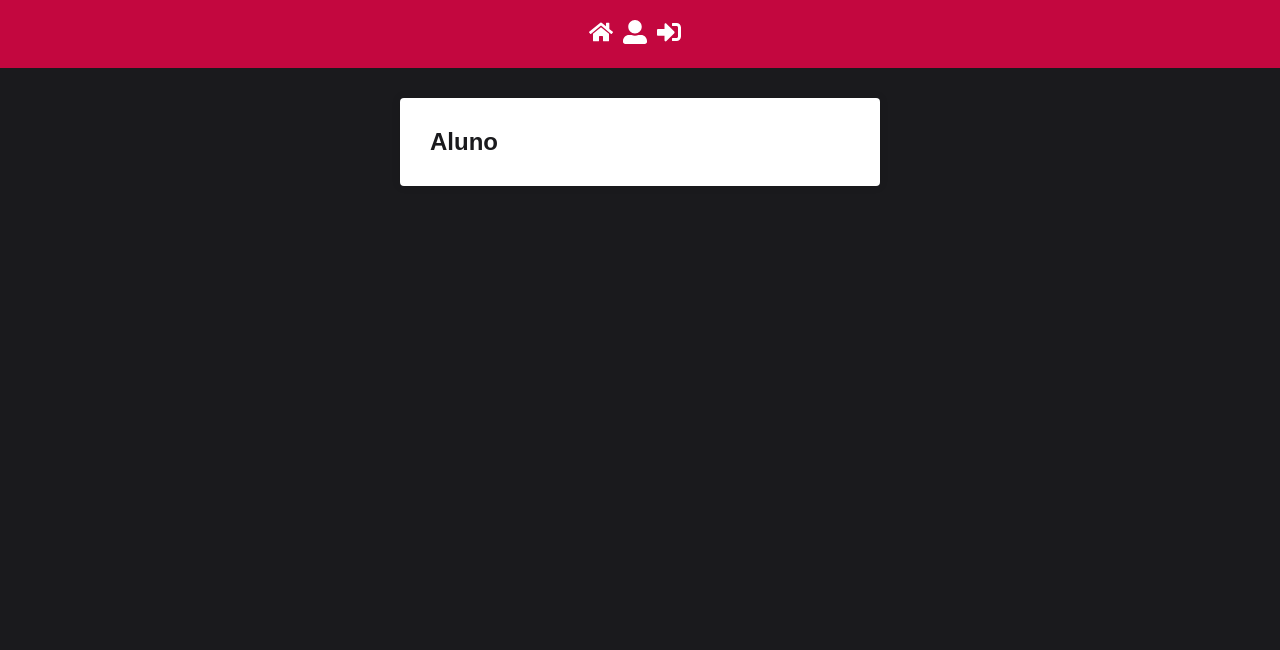
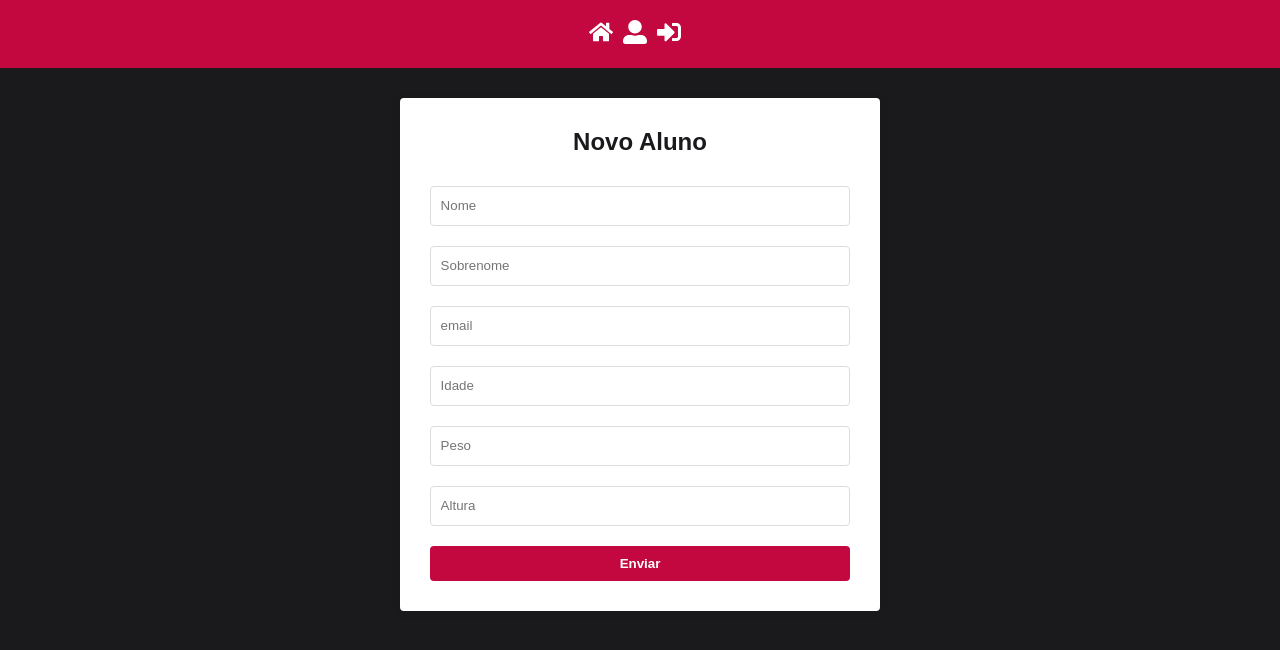
Before and after one commit to WesleyIcaro/cadastro_alunos, a React (Create React App) app: page /aluno in a window 1280 px wide. Shown: the top 650 px of the page. Built offline with nearby package versions, Linux system fonts and the light colour scheme.

Commit message:
almost finish aluno edit.

```diff
--- a/src/pages/Aluno/index.js
+++ b/src/pages/Aluno/index.js
@@ -1,11 +1,201 @@
-import React from 'react';
+import React, { useState, useEffect } from 'react';
+import { get } from 'lodash';
+import PropTypes from 'prop-types';
+import { isEmail, isInt, isFloat } from 'validator';
+import { useDispatch } from 'react-redux';
+import { toast } from 'react-toastify';
+import { FaEdit, FaUserCircle } from 'react-icons/fa';
+import { Link } from 'react-router-dom';
 
 import { Container } from '../../styles/GlobalStyles';
+import { Form, ProfilePicture, Title } from './styled';
+import axios from '../../services/axios';
+import Loading from '../../components/Loading';
+import history from '../../services/history';
+import * as actions from '../../store/modules/auth/actions';
 
-export default function Aluno() {
+export default function Aluno({ match }) {
+  const dispatch = useDispatch();
+
+  const id = get(match, 'params.id', '');
+  const [nome, setNome] = useState('');
+  const [sobrenome, setSobrenome] = useState('');
+  const [idade, setIdade] = useState('');
+  const [peso, setPeso] = useState('');
+  const [altura, setAltura] = useState('');
+  const [email, setEmail] = useState('');
+  const [foto, setFoto] = useState('');
+  const [isLoading, setIsLoading] = useState(false);
+
+  useEffect(() => {
+    if (!id) return;
+    async function getData() {
+      try {
+        setIsLoading(true);
+        const { data } = await axios.get(`/alunos/${id}`);
+        const Foto = get(data, 'Fotos[0].url', '');
+
+        setFoto(Foto);
+
+        setNome(data.nome);
+        setSobrenome(data.sobrenome);
+        setEmail(data.email);
+        setIdade(data.idade);
+        setPeso(data.peso);
+        setAltura(data.altura);
+
+        setIsLoading(false);
+      } catch (err) {
+        setIsLoading(false);
+        const status = get(err, 'response.status', 0);
+        const errors = get(err, 'response.data.errors', []);
+
+        if (status === 400) errors.map((error) => toast.error(error));
+        history.push('/');
+      }
+    }
+
+    getData();
+  }, [id]);
+
+  const handleSubmit = async (e) => {
+    e.preventDefault();
+
+    let formErros = false;
+
+    if (nome.length < 3 || nome.length > 255) {
+      toast.error('Nome precisa ter entre 3 e 255 caracteres');
+      formErros = true;
+    }
+
+    if (sobrenome.length < 3 || sobrenome.length > 255) {
+      toast.error('Sobrenome precisa ter entre 3 e 255 caracteres');
+      formErros = true;
+    }
+
+    if (!isEmail(email)) {
+      toast.error('E-mail inválido');
+      formErros = true;
+    }
+
+    if (!isInt(String(idade))) {
+      toast.error('Idade inválida');
+      formErros = true;
+    }
+
+    if (!isFloat(String(peso))) {
+      toast.error('Peso inválido');
+      formErros = true;
+    }
+
+    if (!isFloat(String(altura))) {
+      toast.error('Altura inválido');
+      formErros = true;
+    }
+
+    if (formErros) return;
+
+    try {
+      setIsLoading(true);
+
+      if (id) {
+        await axios.put(`/alunos/${id}`, {
+          nome,
+          sobrenome,
+          email,
+          idade,
+          peso,
+          altura,
+        });
+        toast.success('Aluno(a) editado com sucesso!');
+      } else {
+        const { data } = await axios.post('/alunos/', {
+          nome,
+          sobrenome,
+          email,
+          idade,
+          peso,
+          altura,
+        });
+        toast.success('Aluno(a) criado com sucesso!');
+        history.push(`/aluno/${data.id}/edit`);
+      }
+
+      setIsLoading(false);
+    } catch (err) {
+      const status = get(err, 'response.status', 0);
+      const data = get(err, 'response.data', {});
+      const errors = get(data, 'errors', []);
+
+      if (errors.length > 0) {
+        errors.map((error) => toast.error(error));
+      } else {
+        toast.error('Erro desconhecido');
+      }
+
+      if (status === 401) dispatch(actions.loginFailure());
+
+      setIsLoading(false);
+    }
+  };
+
   return (
     <Container>
-      <h1>Aluno</h1>
+      <Loading isLoading={isLoading} />
+      <Title>{id ? 'Editar aluno' : 'Novo Aluno'}</Title>
+
+      {id && (
+        <ProfilePicture>
+          {foto ? <img src={foto} alt={nome} /> : <FaUserCircle size={180} />}
+          <Link to={`/fotos/${id}`}>
+            <FaEdit size={24} />
+          </Link>
+        </ProfilePicture>
+      )}
+
+      <Form onSubmit={handleSubmit}>
+        <input
+          type="text"
+          value={nome}
+          onChange={(e) => setNome(e.target.value)}
+          placeholder="Nome"
+        />
+        <input
+          type="text"
+          value={sobrenome}
+          onChange={(e) => setSobrenome(e.target.value)}
+          placeholder="Sobrenome"
+        />
+        <input
+          type="email"
+          value={email}
+          onChange={(e) => setEmail(e.target.value)}
+          placeholder="email"
+        />
+        <input
+          type="number"
+          value={idade}
+          onChange={(e) => setIdade(e.target.value)}
+          placeholder="Idade"
+        />
+        <input
+          type="text"
+          value={peso}
+          onChange={(e) => setPeso(e.target.value)}
+          placeholder="Peso"
+        />
+        <input
+          type="text"
+          value={altura}
+          onChange={(e) => setAltura(e.target.value)}
+          placeholder="Altura"
+        />
+        <button type="submit">Enviar</button>
+      </Form>
     </Container>
   );
 }
+
+Aluno.propTypes = {
+  match: PropTypes.shape({}).isRequired,
+};
--- a/src/pages/Aluno/styled.js
+++ b/src/pages/Aluno/styled.js
@@ -1,3 +1,49 @@
 import styled from 'styled-components';
+import * as colors from '../../config/colors';
 
-export const Paragrafo = styled.p``;
+export const Form = styled.form`
+  margin-top: 1.85rem;
+  display: flex;
+  flex-direction: column;
+
+  input {
+    height: 2.5rem;
+    margin-bottom: 1.25rem;
+    border: 1px solid #ddd;
+    border-radius: 4px;
+    padding: 0 0.6rem;
+  }
+`;
+
+export const ProfilePicture = styled.div`
+display: flex;
+justify-content: center;
+align-items: center;
+padding: 0  0 20px;
+position: relative;
+margin-top: 1.25rem;
+
+img {
+  width: 11.25rem;
+  height: 11.25rem;
+  border-radius: 50%;
+}
+
+a {
+  display: flex;
+  align-items: center;
+  justify-content: center;
+  border: none;
+  position: absolute;
+  bottom: 0;
+  color: #fff;
+  background-color: ${colors.primaryColor};
+  width: 2.25rem;
+  height: 2.25rem;
+  border-radius: 50%;
+}
+`;
+
+export const Title = styled.h1`
+text-align: center;
+`;
--- a/src/pages/Alunos/index.js
+++ b/src/pages/Alunos/index.js
@@ -8,7 +8,7 @@ import {
 import { useSelector } from 'react-redux';
 import { toast } from 'react-toastify';
 import { Container } from '../../styles/GlobalStyles';
-import { AlunoContainer, ProfilePicture } from './styled';
+import { AlunoContainer, ProfilePicture, NovoAluno } from './styled';
 import axios from '../../services/axios';
 import history from '../../services/history';
 
@@ -49,7 +49,6 @@ export default function Alunos() {
       setAlunos(novosAlunos);
       setIsLoading(false);
     } catch (err) {
-      // const errors = get(err, 'response.data.errors', []);
       const status = get(err, 'response.status', 0);
 
       if (status === 401) {
@@ -59,8 +58,6 @@ export default function Alunos() {
         toast.error('Ocorreu um erro ao excluir aluno');
       }
 
-      // errors.map((error) => toast.error(error));
-      console.log(err.response);
       setIsLoading(false);
     }
   };
@@ -69,6 +66,8 @@ export default function Alunos() {
     <Container>
       <Loading isLoading={isLoading} />
       <h1>Alunos</h1>
+
+      <NovoAluno to="/aluno/">Novo aluno</NovoAluno>
 
       <AlunoContainer>
         {alunos.map((aluno, index) => (
--- a/src/pages/Alunos/styled.js
+++ b/src/pages/Alunos/styled.js
@@ -1,4 +1,5 @@
 import styled from 'styled-components';
+import { Link } from 'react-router-dom';
 
 export const AlunoContainer = styled.div`
 margin-top: 1rem;
@@ -22,3 +23,8 @@ img {
   border-radius: 50%;
 }
 `;
+
+export const NovoAluno = styled(Link)`
+display: block;
+padding: 1.25rem 0rem 0.6rem 0rem;
+`;
--- a/src/pages/Fotos/index.js
+++ b/src/pages/Fotos/index.js
@@ -5,7 +5,7 @@ import { Container } from '../../styles/GlobalStyles';
 export default function Fotos() {
   return (
     <Container>
-      <h1>Login</h1>
+      <h1>Fotos</h1>
     </Container>
   );
 }
```
